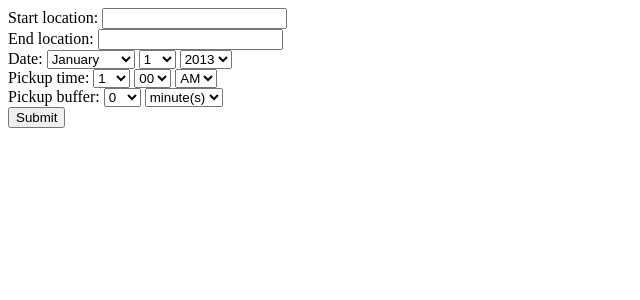
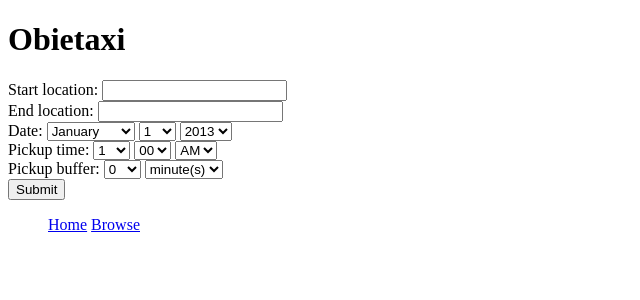
Before and after one commit to llovett/obietaxi, a Django app: template obietaxi/taxi/templates/index.html in a window 1280 px wide. Shown: the top 300 px of the page, without its empty margins (0-640 px from the left). Run offline with Django 3.2, Linux system fonts and the light colour scheme; the template is opened without the code that fills it, so the values that code supplies are empty.

Commit message:
added navigation links in templates. changed static_root in settings.py

```diff
--- a/obietaxi/obietaxi/settings.py
+++ b/obietaxi/obietaxi/settings.py
@@ -38,18 +38,18 @@ USE_TZ = True
 
 # Absolute filesystem path to the directory that will hold user-uploaded files.
 # Example: "/home/media/media.lawrence.com/media/"
-MEDIA_ROOT = ''
+MEDIA_ROOT = HERE + '/media/'
 
 # URL that handles the media served from MEDIA_ROOT. Make sure to use a
 # trailing slash.
 # Examples: "http://media.lawrence.com/media/", "http://example.com/media/"
-MEDIA_URL = ''
+MEDIA_URL = '/media/'
 
 # Absolute path to the directory static files should be collected to.
 # Don't put anything in this directory yourself; store your static files
 # in apps' "static/" subdirectories and in STATICFILES_DIRS.
 # Example: "/home/media/media.lawrence.com/static/"
-STATIC_ROOT = ''
+STATIC_ROOT = HERE + '/static/'
 
 # URL prefix for static files.
 # Example: "http://media.lawrence.com/static/"
--- a/obietaxi/obietaxi/templates/base.html
+++ b/obietaxi/obietaxi/templates/base.html
@@ -2,9 +2,18 @@
 <html>
   <head>
     <title>Obietaxi - {% block title %}Welcome{% endblock %}</title>
+    <link rel="stylesheet" type="text/css" href="{{ STATIC_URL }}css/style.css" />
   </head>
   <body>
+    <h1>{% block heading %}Obietaxi{% endblock %}</h1>
     {% block content %}
     {% endblock %}
+
+    <div id="navigation">
+      <ul class="navlinks">
+	<li><a href="{% url main_page %}">Home</a></li>
+	<li><a href="{% url request_show %}">Browse</a></li>
+      </ul>
+    </div>
   </body>
 </html>
--- a/obietaxi/obietaxi/urls.py
+++ b/obietaxi/obietaxi/urls.py
@@ -3,7 +3,7 @@ from django.views.generic.simple import direct_to_template
 from taxi import views
 
 urlpatterns = patterns('',
-                       url( r'^$', direct_to_template, { 'template':'index.html' } ),
+                       url( r'^$', direct_to_template, { 'template':'index.html' }, name="main_page" ),
                        url( r'^request/ride/new/$', views.request_ride_new, name="request_ride_new" ),
                        url( r'^request/show/$', views.request_show, name="request_show" ),
 )
--- /dev/null
+++ b/obietaxi/taxi/static/css/style.css
@@ -0,0 +1,7 @@
+.navlinks {
+    list-style-type: none;
+}
+
+.navlinks li {
+    display:inline;
+}
--- a/obietaxi/taxi/templates/browse.html
+++ b/obietaxi/taxi/templates/browse.html
@@ -1,5 +1,6 @@
 {% extends "base.html" %}
 {% block title %}Browse{% endblock %}
+{% block heading %}Browse{% endblock %}
 {% block content %}
   <ul>
     {% for item in ride_requests %}
--- a/obietaxi/taxi/views.py
+++ b/obietaxi/taxi/views.py
@@ -1,4 +1,5 @@
 from django.shortcuts import render_to_response, redirect
+from django.template import RequestContext
 from models import RideRequest, Trip, UserProfile, RideOffer, Location
 from datetime import datetime
 import json
@@ -87,4 +88,4 @@ def request_show( request ):
     # "browse.html" template
 
     ride_requests = RideRequest.objects
-    return render_to_response( "browse.html", locals() )
+    return render_to_response( "browse.html", locals(), context_instance=RequestContext(request) )
```
Also changed, not shown: 1 other file.
